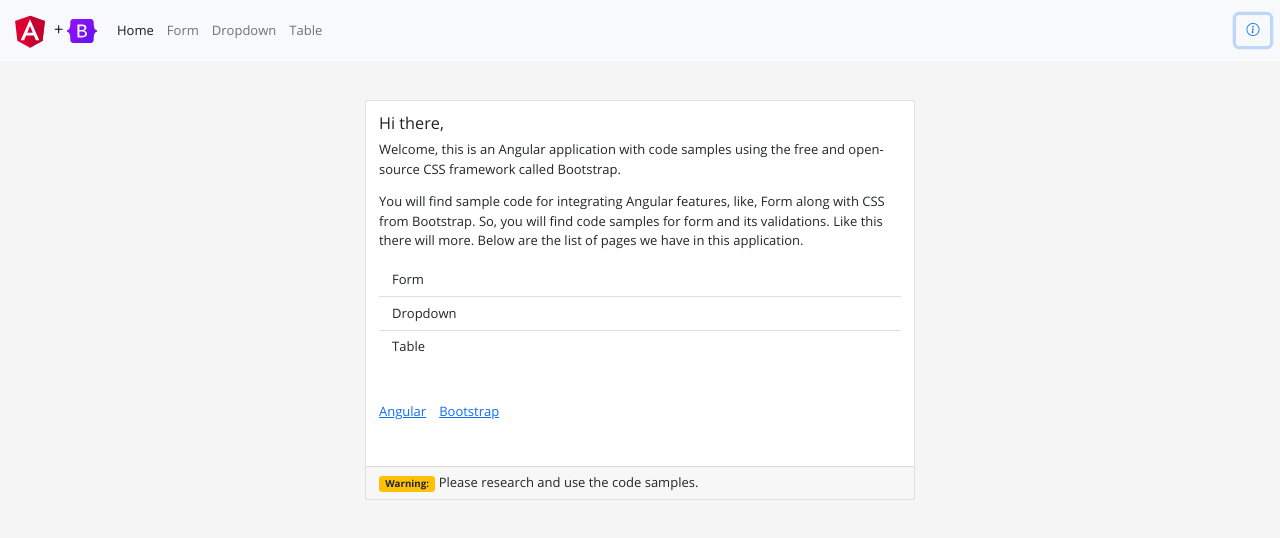
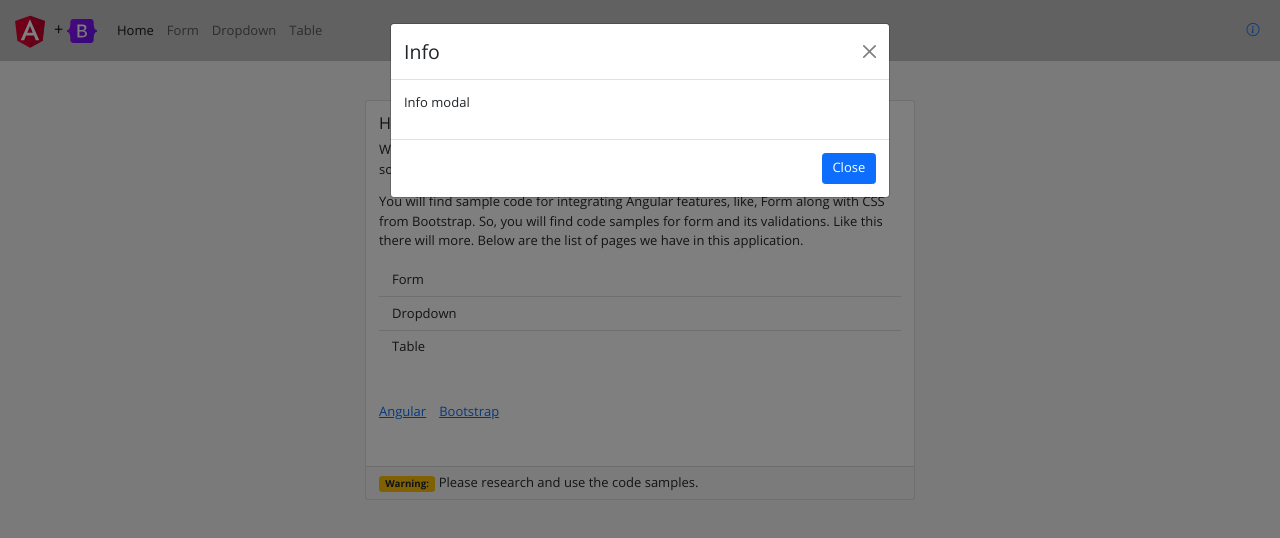
Before and after one commit to kumargandhi/angular-bootstrap-sample, an Angular app: page /home in a window 1280 px wide. Both pictures are taken after a click on the button 1253 px from the left and 30 px from the top of the page. Shown: the top 538 px of the page. Built offline with nearby package versions, Linux system fonts and the light colour scheme.

Commit message:
Added info modal component

```diff
--- a/src/app/app.module.ts
+++ b/src/app/app.module.ts
@@ -1,6 +1,7 @@
 import { NgModule } from '@angular/core';
 import { BrowserModule } from '@angular/platform-browser';
 import { FormsModule, ReactiveFormsModule } from '@angular/forms';
+import { ModalModule } from 'ngx-bootstrap/modal';
 
 import { AppRoutingModule } from './app-routing.module';
 import { AppComponent } from './app.component';
@@ -13,6 +14,7 @@ import { FormValidationsComponent } from './form/components/form-validations/for
 import { SimpleFormComponent } from './form/components/simple-form/simple-form.component';
 import { HeaderComponent } from './commom/components/header/header.component';
 import { BrowserAnimationsModule } from '@angular/platform-browser/animations';
+import { InfoComponent } from './commom/components/info/info.component';
 
 @NgModule({
     declarations: [
@@ -25,6 +27,7 @@ import { BrowserAnimationsModule } from '@angular/platform-browser/animations';
         FormValidationsComponent,
         SimpleFormComponent,
         HeaderComponent,
+        InfoComponent,
     ],
     imports: [
         BrowserModule,
@@ -32,6 +35,7 @@ import { BrowserAnimationsModule } from '@angular/platform-browser/animations';
         ReactiveFormsModule,
         AppRoutingModule,
         BrowserAnimationsModule,
+        ModalModule.forRoot(),
     ],
     providers: [],
     bootstrap: [AppComponent],
--- a/src/app/commom/components/header/header.component.html
+++ b/src/app/commom/components/header/header.component.html
@@ -1,4 +1,4 @@
-<nav class="navbar navbar-expand-lg navbar-light bg-light">
+<nav class="navbar navbar-expand-lg navbar-light">
     <div class="container-fluid">
         <a class="navbar-brand" href="#">
             <img
@@ -33,11 +33,16 @@
                         aria-current="page"
                         [routerLink]="item.routerLink"
                         [routerLinkActive]="'active'"
-          >{{ item.label }}</a>
+                        >{{ item.label }}</a
+                    >
                 </li>
             </ul>
             <span class="navbar-text">
-                <button type="button" class="btn btn-link">
+                <button
+                    type="button"
+                    class="btn btn-link"
+                    (click)="onInfoButtonClick()"
+                >
                     <i class="bi-info-circle"></i>
                 </button>
             </span>
--- a/src/app/commom/components/header/header.component.ts
+++ b/src/app/commom/components/header/header.component.ts
@@ -1,5 +1,7 @@
 import { Component, OnInit } from '@angular/core';
 import { Header_Menu } from '../../constants';
+import { BsModalService, BsModalRef, ModalOptions } from 'ngx-bootstrap/modal';
+import { InfoComponent } from '../info/info.component';
 
 @Component({
     selector: 'app-header',
@@ -8,11 +10,22 @@ import { Header_Menu } from '../../constants';
 })
 export class HeaderComponent implements OnInit {
     readonly Header_Menu = Header_Menu;
-    constructor() {
+    bsModalRef?: BsModalRef;
+    constructor(private modalService: BsModalService) {
         // do nothing for now
     }
 
     ngOnInit(): void {
         // do nothing for now
     }
+
+    onInfoButtonClick() {
+        const initialState: ModalOptions = {
+            initialState: {
+                title: 'Info',
+            },
+        };
+        this.bsModalRef = this.modalService.show(InfoComponent, initialState);
+        this.bsModalRef.content.closeBtnName = 'Close';
+    }
 }
--- /dev/null
+++ b/src/app/commom/components/info/info.component.html
@@ -0,0 +1,19 @@
+<div class="modal-header">
+    <h4 class="modal-title pull-left">{{ title }}</h4>
+    <button
+        type="button"
+        class="btn-close close pull-right"
+        aria-label="Close"
+        (click)="bsModalRef.hide()"
+    >
+        <span aria-hidden="true" class="visually-hidden">&times;</span>
+    </button>
+</div>
+<div class="modal-body">
+    <p>Info modal</p>
+</div>
+<div class="modal-footer">
+    <button type="button" class="btn btn-primary" (click)="bsModalRef.hide()">
+        {{ closeBtnName }}
+    </button>
+</div>
--- /dev/null
+++ b/src/app/commom/components/info/info.component.ts
@@ -0,0 +1,16 @@
+import { Component, OnInit } from '@angular/core';
+import { BsModalService, BsModalRef, ModalOptions } from 'ngx-bootstrap/modal';
+
+@Component({
+    selector: 'app-info',
+    templateUrl: './info.component.html',
+    styleUrls: ['./info.component.scss'],
+})
+export class InfoComponent implements OnInit {
+    title?: string;
+    closeBtnName?: string;
+
+    constructor(public bsModalRef: BsModalRef) {}
+
+    ngOnInit(): void {}
+}
```
Also changed, not shown: src/app/commom/components/info/info.component.scss (added), 1 other file (tests, documents, lock files or other folders). Lines whose indentation alone changed are shown as unchanged.
